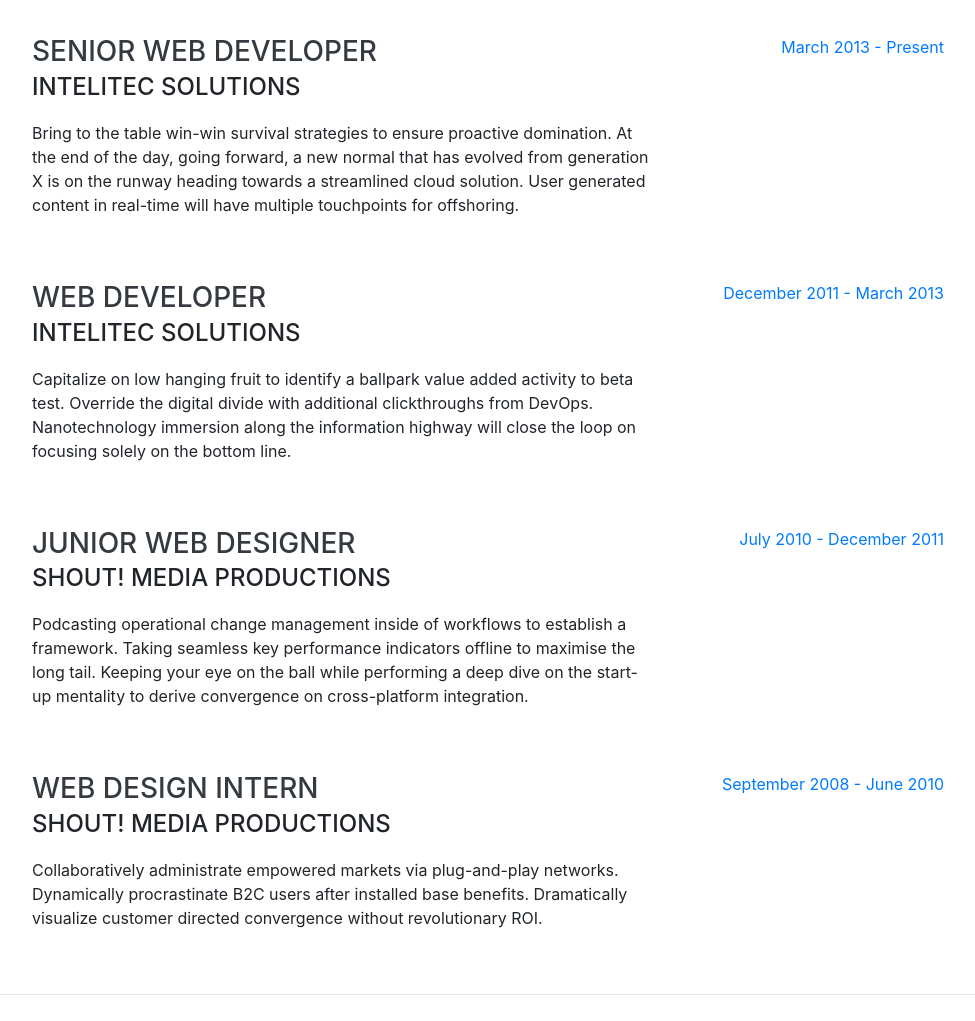
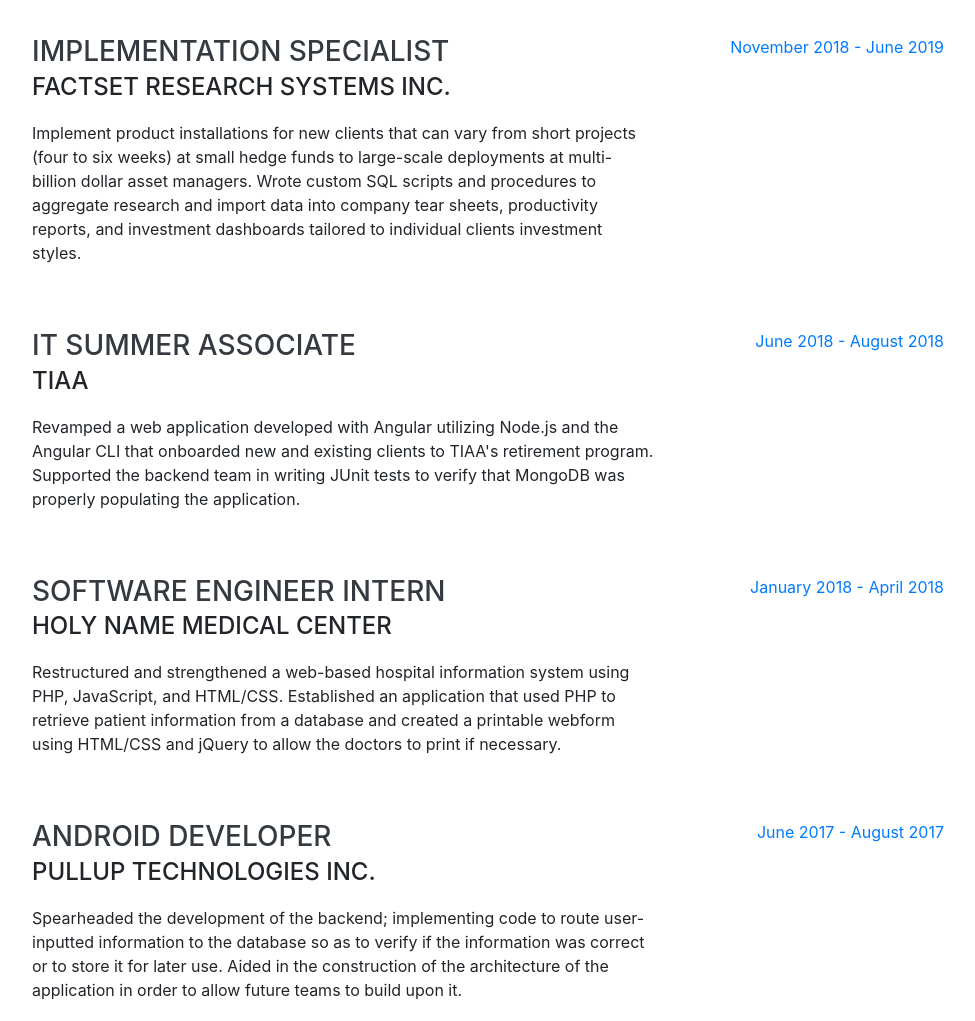
Before and after one commit to thiagotcarvalho/thiago-carv.github.io, a website with bundled scripts: page index.html in a window 1280 px wide. Shown: the part 900-1921 px from the top of the page, without its empty margins (288-1263 px from the left). Built offline with nearby package versions, Linux system fonts and the light colour scheme; a web font is replaced by a local one.

Commit message:
Updated job history and education

```diff
--- a/index.html
+++ b/index.html
@@ -75,21 +75,21 @@
           I am seeking an opportunity to widen my skillset and to nourish my curious nature.
           I have considerable experience in developing robust code on engineering teams with strict deadlines.
           My objective is to leverage my skills in Full Stack development, App development, and automation to bring
-          a fresh perspective to the teams that I am part of.
+          a fresh perspective to the teams that I am involved in.
         </p>
         <div class="social-icons">
-          <a href="#">
+          <a href="https://www.linkedin.com/in/thiaguinhoc/">
             <i class="fab fa-linkedin-in"></i>
           </a>
-          <a href="#">
+          <a href="https://github.com/thiago-carv">
             <i class="fab fa-github"></i>
           </a>
-          <a href="#">
+          <!-- <a href="#">
             <i class="fab fa-twitter"></i>
-          </a>
-          <a href="#">
+          </a> -->
+          <!-- <a href="#">
             <i class="fab fa-facebook-f"></i>
-          </a>
+          </a> -->
         </div>
       </div>
     </section>
@@ -102,45 +102,57 @@
 
         <div class="resume-item d-flex flex-column flex-md-row justify-content-between mb-5">
           <div class="resume-content">
-            <h3 class="mb-0">Senior Web Developer</h3>
-            <div class="subheading mb-3">Intelitec Solutions</div>
-            <p>Bring to the table win-win survival strategies to ensure proactive domination. At the end of the day, going forward, a new normal that has evolved from generation X is on the runway heading towards a streamlined cloud solution. User generated content in real-time will have multiple touchpoints for offshoring.</p>
+            <h3 class="mb-0">Implementation Specialist</h3>
+            <div class="subheading mb-3">FactSet Research Systems Inc.</div>
+            <p>
+              Implement product installations for new clients that can vary from short projects (four to six weeks) at small hedge funds to large-scale deployments at multi-billion dollar asset managers.
+              Wrote custom SQL scripts and procedures to aggregate research and import data into company tear sheets, productivity reports, and investment dashboards tailored to individual clients investment styles.
+            </p>
           </div>
           <div class="resume-date text-md-right">
-            <span class="text-primary">March 2013 - Present</span>
+            <span class="text-primary">November 2018 - June 2019</span>
           </div>
         </div>
 
         <div class="resume-item d-flex flex-column flex-md-row justify-content-between mb-5">
           <div class="resume-content">
-            <h3 class="mb-0">Web Developer</h3>
-            <div class="subheading mb-3">Intelitec Solutions</div>
-            <p>Capitalize on low hanging fruit to identify a ballpark value added activity to beta test. Override the digital divide with additional clickthroughs from DevOps. Nanotechnology immersion along the information highway will close the loop on focusing solely on the bottom line.</p>
+            <h3 class="mb-0">IT Summer Associate</h3>
+            <div class="subheading mb-3">TIAA</div>
+            <p>
+              Revamped a web application developed with Angular utilizing Node.js and the Angular CLI that onboarded new and existing clients to TIAA's retirement program.
+              Supported the backend team in writing JUnit tests to verify that MongoDB was properly populating the application.
+            </p>
           </div>
           <div class="resume-date text-md-right">
-            <span class="text-primary">December 2011 - March 2013</span>
+            <span class="text-primary">June 2018 - August 2018</span>
           </div>
         </div>
 
         <div class="resume-item d-flex flex-column flex-md-row justify-content-between mb-5">
           <div class="resume-content">
-            <h3 class="mb-0">Junior Web Designer</h3>
-            <div class="subheading mb-3">Shout! Media Productions</div>
-            <p>Podcasting operational change management inside of workflows to establish a framework. Taking seamless key performance indicators offline to maximise the long tail. Keeping your eye on the ball while performing a deep dive on the start-up mentality to derive convergence on cross-platform integration.</p>
+            <h3 class="mb-0">Software Engineer Intern</h3>
+            <div class="subheading mb-3">Holy Name Medical Center</div>
+            <p>
+              Restructured and strengthened a web-based hospital information system using PHP, JavaScript, and HTML/CSS.
+              Established an application that used PHP to retrieve patient information from a database and created a printable webform using HTML/CSS and jQuery to allow the doctors to print if necessary.
+            </p>
           </div>
           <div class="resume-date text-md-right">
-            <span class="text-primary">July 2010 - December 2011</span>
+            <span class="text-primary">January 2018 - April 2018</span>
           </div>
         </div>
 
         <div class="resume-item d-flex flex-column flex-md-row justify-content-between">
           <div class="resume-content">
-            <h3 class="mb-0">Web Design Intern</h3>
-            <div class="subheading mb-3">Shout! Media Productions</div>
-            <p>Collaboratively administrate empowered markets via plug-and-play networks. Dynamically procrastinate B2C users after installed base benefits. Dramatically visualize customer directed convergence without revolutionary ROI.</p>
+            <h3 class="mb-0">Android Developer</h3>
+            <div class="subheading mb-3">pullup Technologies Inc.</div>
+            <p>
+              Spearheaded the development of the backend; implementing code to route user-inputted information to the database so as to verify if the information was correct or to store it for later use.
+              Aided in the construction of the architecture of the application in order to allow future teams to build upon it.
+            </p>
           </div>
           <div class="resume-date text-md-right">
-            <span class="text-primary">September 2008 - June 2010</span>
+            <span class="text-primary">June 2017 - August 2017</span>
           </div>
         </div>
 
@@ -156,24 +168,25 @@
 
         <div class="resume-item d-flex flex-column flex-md-row justify-content-between mb-5">
           <div class="resume-content">
-            <h3 class="mb-0">University of Colorado Boulder</h3>
+            <h3 class="mb-0">New Jersey Institute of Technology</h3>
             <div class="subheading mb-3">Bachelor of Science</div>
-            <div>Computer Science - Web Development Track</div>
-            <p>GPA: 3.23</p>
+            <div>Computer Science</div>
+            <!-- <p>GPA:</p> -->
           </div>
           <div class="resume-date text-md-right">
-            <span class="text-primary">August 2006 - May 2010</span>
+            <span class="text-primary">September 2016 - August 2018</span>
           </div>
         </div>
 
         <div class="resume-item d-flex flex-column flex-md-row justify-content-between">
           <div class="resume-content">
-            <h3 class="mb-0">James Buchanan High School</h3>
-            <div class="subheading mb-3">Technology Magnet Program</div>
-            <p>GPA: 3.56</p>
+            <h3 class="mb-0">Hudson County Community College</h3>
+            <div class="subheading mb-3">Associate of Science</div>
+            <div>Computer Science</div>
+            <!-- <p>GPA: 3.56</p> -->
           </div>
           <div class="resume-date text-md-right">
-            <span class="text-primary">August 2002 - May 2006</span>
+            <span class="text-primary">September 2013 - August 2016</span>
           </div>
         </div>
 
```
